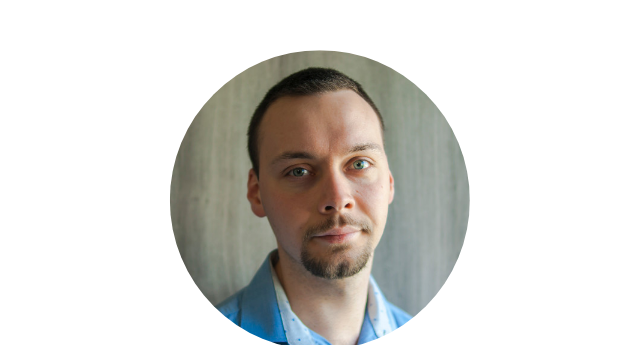
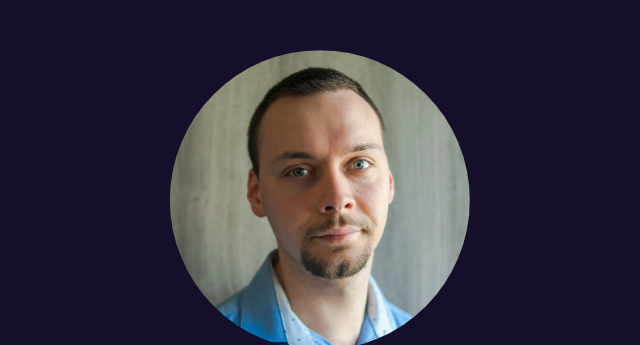
Before and after one commit to sheldonGordon/CV-SPA, a website built with Parcel: page index.html in a window 1280 px wide. Shown: the part 151-496 px from the top of the page, without its empty margins (320-960 px from the left). Built offline with nearby package versions, Linux system fonts and the light colour scheme.

Commit message:
j'ai pas envie

```diff
--- a/src/styles.scss
+++ b/src/styles.scss
@@ -1,18 +1,13 @@
-@tailwind base;
-@tailwind components;
-@tailwind utilities;
-
-* {
-  box-sizing: border-box;
+body {
+  background-color: #160F29;
+  color: white;
 }
-
-body {
+section:first-of-type {
   height: 100vh;
-  margin: 0;
+  padding: 10em;
 }
 
 section {
-  height: 100vh;
   padding: 10em;
 }
 
@@ -25,3 +20,7 @@ section {
   transform: translate(-50%, -50%);
   text-align: center;
 }
+
+.card{
+  background-color: #160F29;
+}
```
